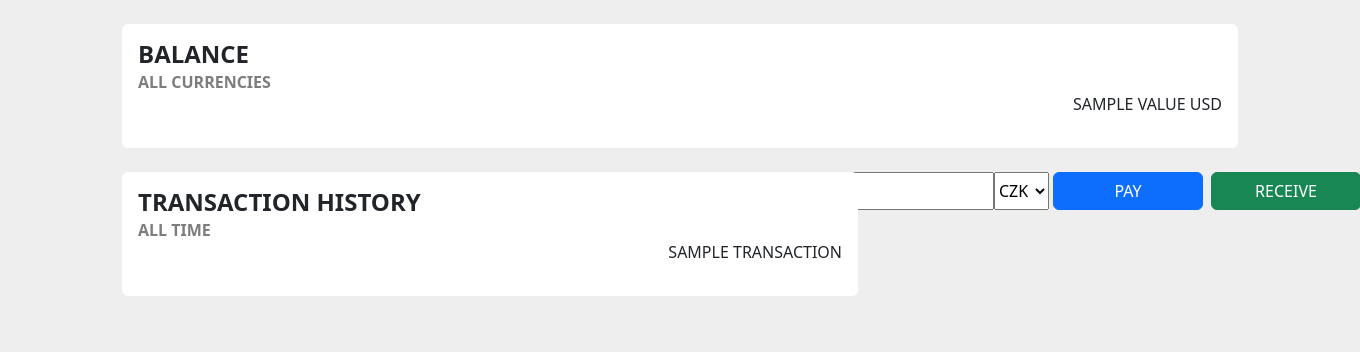
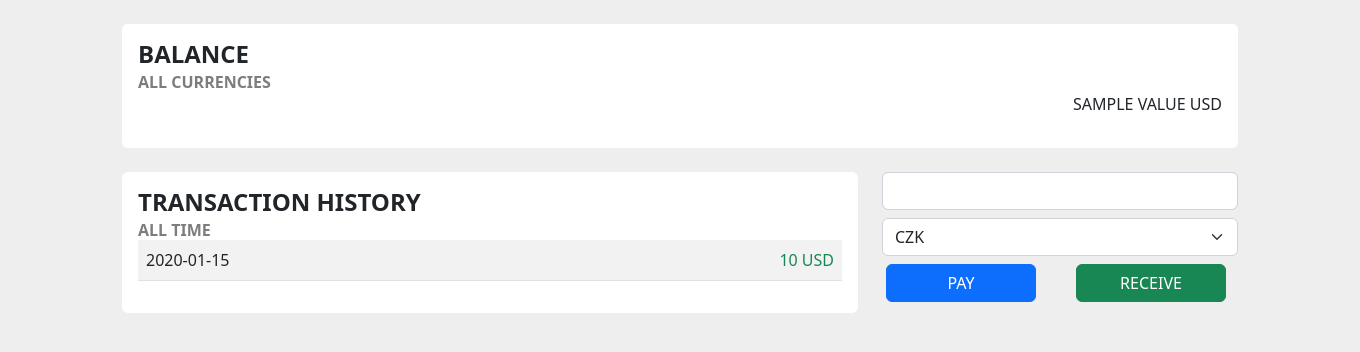
Before and after one commit to pryjmi/BankApp_mockup, a Flask app: template app/template/index.html in a window 1360 px wide. Shown: the part 64-416 px from the top of the page. Run offline with Flask 2, Linux system fonts and the light colour scheme; the visitor is signed in with stand-in values (Sample User, id 1); the template is opened without the code that fills it: most values are stand-ins (such as "Sample title", 1, 10 or a date in 2020).

Commit message:
balance, history, receive (#6)

```diff
--- a/app/balance.json
+++ b/app/balance.json
@@ -1 +1 @@
-{"CZK": 0.0, "EUR": 12.5, "USD": 0.0}
+{"CZK": -94425.0, "EUR": -91200.0, "USD": 200}
--- a/app/static/style.css
+++ b/app/static/style.css
@@ -58,6 +58,9 @@ button {
     text-align: right;
     justify-content: space-between;
 }
+.history_amount {
+    text-align: right;
+}
 
 @media (max-width: 575px) {
     .order-lg-1 {
--- a/app/template/index.html
+++ b/app/template/index.html
@@ -40,28 +40,52 @@
                         <div class="card-body">
                             <h4 class="card-title">Transaction history</h4>
                             <h6 class="card-subtitle">All time</h6>
-                            <ul class="card-list">
-                                <li class="transactions">
-                                    {% for transaction in transactions %}
-                                        {{ transaction }}<br>
+                            <table class="table table-striped">
+                                <tbody>
+                                    {% for transaction in transactions[::-1] %}
+                                        {% for date, currency_data in transaction.items() %}
+                                            <tr>
+                                                <td>{{ date }}</td>
+                                                <td class="history_amount">
+                                                    {% for currency, amount in currency_data.items() %}
+                                                        {% set num_amount = amount|float %}
+                                                        <span class="{{ 'text-success' if num_amount > 0 else 'text-danger' }}">{{ amount }} {{ currency }}</span>
                                                     {% endfor %}
-                                </li>
-                            </ul>
+                                                </td>
+                                            </tr>
+                                        {% endfor %}
+                                    {% endfor %}
+                                </tbody>
+                            </table>
                         </div>
                     </div>
                 </div>
                 <div class="col-sm-4 order-lg-2">
                     <div class="row">
                         <div class="col-12 d-flex justify-content-center mb-4">
-                            <form method="POST" action="{{ url_for('index') }}" class="d-flex">
-                                <input type="number" step="0.01" name="amount" required>
-                                <select name="currency" required>
+                            <form method="POST" action="{{ url_for('index') }}" class="w-100">
+                                <div class="row mb-2">
+                                    <div class="col">
+                                        <input type="number" step="0.01" name="amount" required class="form-control">
+                                    </div>
+                                </div>
+                                <div class="row">
+                                    <div class="col">
+                                        <select name="currency" required class="form-select">
                                             <option value="CZK">CZK</option>
                                             <option value="EUR">EUR</option>
                                             <option value="USD">USD</option>
                                         </select>
+                                    </div>
+                                </div>
+                                <div class="row mt-2">
+                                    <div class="col">
                                         <button class="btn btn-primary btn-block mx-1" type="submit" name="action" value="pay">Pay</button>
+                                    </div>
+                                    <div class="col">
                                         <button class="btn btn-success btn-block mx-1" type="submit" name="action" value="receive">Receive</button>
+                                    </div>
+                                </div>
                             </form>
                         </div>
                     </div>
--- a/app/transactions.json
+++ b/app/transactions.json
@@ -1 +1 @@
-[{"28.03.2023": {"CZK": "+100.00"}}, {"28.03.2023": {"CZK": "+3000.00"}}, {"28.03.2023": {"EUR": "+12.50"}}, {"28.03.2023": {"CZK": "-3100.00"}}]
+[{"29.03.2023": {"CZK": "+100.00"}}, {"29.03.2023": {"CZK": "+1200.00"}}, {"29.03.2023": {"CZK": "-135.00"}}, {"29.03.2023": {"EUR": "+300.00"}}, {"29.03.2023": {"CZK": "+7000.00"}}, {"29.03.2023": {"EUR": "+10000.00"}}, {"29.03.2023": {"CZK": "-300.00"}}, {"29.03.2023": {"CZK": "-2300.00"}}, {"29.03.2023": {"EUR": "-500.00"}}, {"29.03.2023": {"EUR": "-1000.00"}}, {"29.03.2023": {"CZK": "-100000.00"}}, {"29.03.2023": {"EUR": "-100000.00"}}, {"30.03.2023": {"CZK": "+10.00"}}, {"30.03.2023": {"USD": "+100.00"}}, {"30.03.2023": {"USD": "+100.00"}}]
--- a/app/users.json
+++ b/app/users.json
@@ -1,4 +1,8 @@
-{"testing.pryjmi@gmail.com": {"username": "test", "password": "testpassword"},
+{
+    "testing.pryjmi@gmail.com": {
+        "username": "test",
+        "password": "testpassword"
+    },
     "test@example.com": {
         "username": "Test User",
         "password": "test_password"
--- a/app/views.py
+++ b/app/views.py
@@ -85,6 +85,44 @@ def save_exchange_rate(date_to_use, exchange_rates, path):
     with open(path, "w") as file:
         json.dump(exchange_rates, file)
 
+##################################################### BALANCE ##############################################################
+
+def get_balance(balance_file_path="app/balance.json"):
+    with open(balance_file_path, "r") as file:
+        balance = json.load(file)
+    return balance
+
+def update_balance(amount, currency, balance_file_path="app/balance.json"):
+    balance = get_balance()
+    if currency in balance:
+        balance[currency] += amount
+    else:
+        balance[currency] = amount
+
+    with open(balance_file_path, "w") as file:
+        json.dump(balance, file)
+
+############################################### TRANSACTION HISTORY #########################################################
+
+def get_transactions(transactions_file_path="app/transactions.json"):
+    with open(transactions_file_path, "r") as file:
+        transactions = json.load(file)
+    return transactions
+
+def update_transactions(amount, currency, transactions_file_path="app/transactions.json"):
+    transactions = get_transactions()
+    date = datetime.datetime.now().strftime("%d.%m.%Y")
+    value = f"{amount:.2f}" if str(amount).startswith("-") else f"+{amount:.2f}"
+    new_transaction = {
+        date: {
+            currency: value
+            }
+        }
+
+    transactions.append(new_transaction)
+
+    with open(transactions_file_path, "w") as file:
+        json.dump(transactions, file)
 
 
 ###################################################### HOMEPAGE ############################################################
@@ -93,11 +131,22 @@ def save_exchange_rate(date_to_use, exchange_rates, path):
 @app.route("/index", methods=["GET", "POST"])
 @login_required
 def index():
+    if request.method == "POST":
+        amount = float(request.form["amount"])
+        currency = request.form["currency"]
+        action = request.form["action"]
 
+        if action == "pay":
+            amount = -amount
 
+        update_balance(amount, currency)
+        update_transactions(amount, currency)
+
+    balance = get_balance()
+    transactions = get_transactions()
     get_exchange_rate()
 
-    return render_template("index.html", user=current_user)
+    return render_template("index.html", user=current_user, balance=balance, transactions=transactions)
 
 ################################################### AUTHENTICATION ##########################################################
 
```
Also changed, not shown: app/exchange_rates.json (+1 -1 lines), tests/test_auth.py (renamed from tests/test_homepage.py, +1 -41 lines), tests/test_balance_transactions.py (added, +24 -0 lines), tests/test_exchange_rate.py (added, +41 -0 lines), tests/test_index.py (added, +50 -0 lines). Lines whose indentation alone changed are shown as unchanged.
